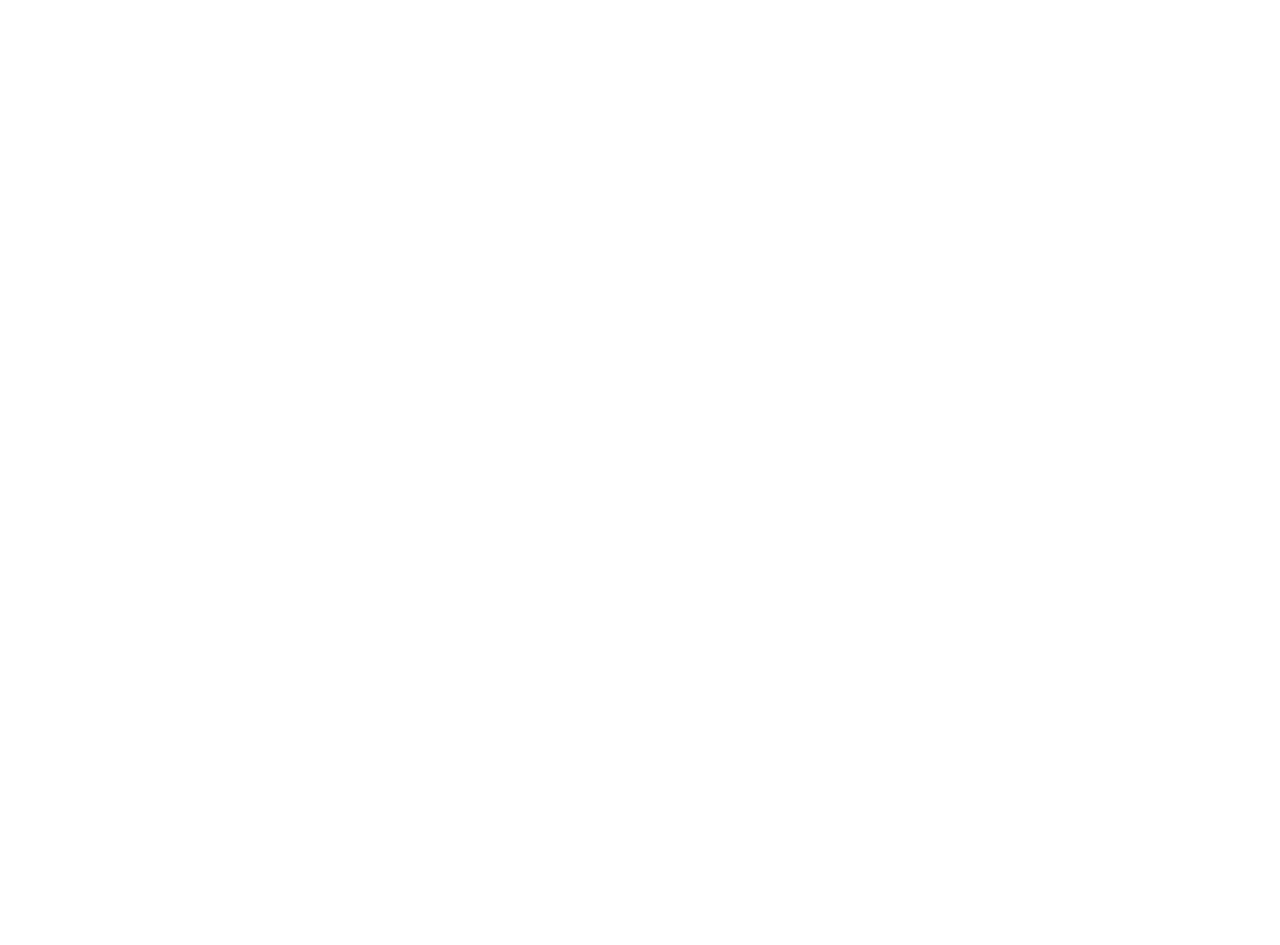
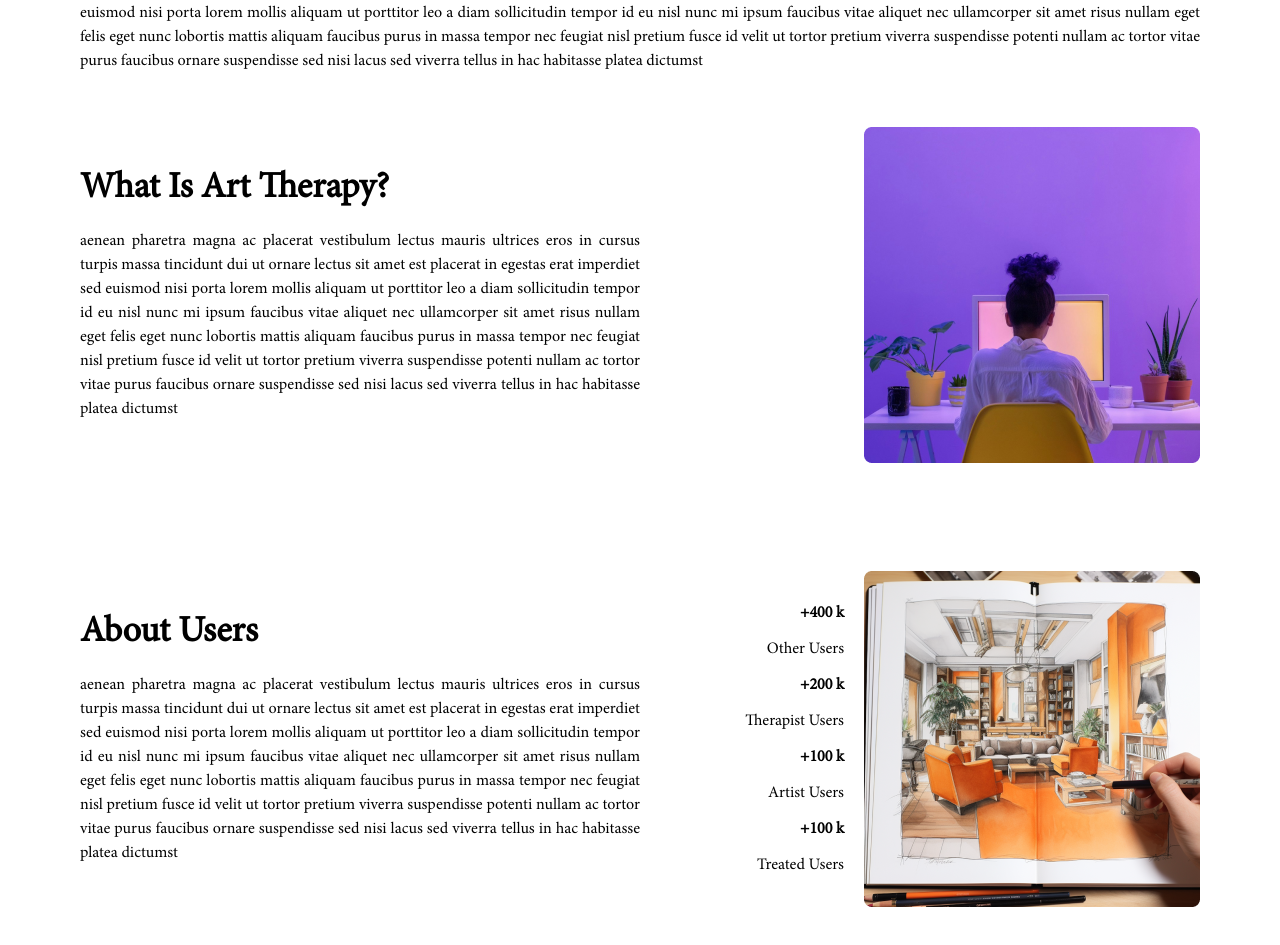
Before and after one commit to zahra-hsb/raamona-parallax, a Next.js app: page / in a window 1280 px wide. Shown: the part 945-1890 px from the top of the page. Before the commit the page ends 842 px from the top, so only its background shows below. Built offline with nearby package versions, Linux system fonts and the light colour scheme.

Commit message:
2 images uploaded and info section created

```diff
--- a/src/app/globals.css
+++ b/src/app/globals.css
@@ -7,7 +7,13 @@
   font-family: minion;
   src: url(./../../public/fonts/MinionPro-Regular.woff);
 }
+h3 {
+  font-weight: 800;
+}
 
+h5 {
+  font-weight: 600;
+}
 
 :root {
 
--- a/src/app/page.js
+++ b/src/app/page.js
@@ -1,4 +1,5 @@
 import Main from "@/components/Main";
+import RaamonaInfo from "@/components/RaamonaInfo";
 import Tabs from "@/components/Tabs";
 import Image from "next/image";
 
@@ -7,6 +8,7 @@ export default function Home() {
     <>
       <Main />
       <Tabs />
+      <RaamonaInfo />
     </>
   );
 }
--- /dev/null
+++ b/src/components/InfoSection/index.jsx
@@ -0,0 +1,25 @@
+import Image from "next/image"
+
+const InfoSection = ({ title, details, pic, usersDetail }) => {
+    return (
+        <>
+            <div className="w-full flex justify-between items-center py-10">
+                <div className="w-1/2 flex flex-col gap-5 py-14">
+                    <h3 className="text-4xl">{title}</h3>
+                    <p className="text-justify">
+                        {details}
+                    </p>
+                </div>
+                <div className="flex gap-5 justify-end items-center">
+                    <div className="flex flex-col gap-3">
+                        {usersDetail}
+                    </div>
+                    <Image src={pic} alt="raamona info" />
+                </div>
+            </div>
+        </>
+    )
+}
+
+
+export default InfoSection
--- /dev/null
+++ b/src/components/RaamonaInfo/index.jsx
@@ -0,0 +1,32 @@
+import InfoSection from "../InfoSection"
+import infoPic1 from '../../../public/images/info/1.png'
+import infoPic2 from '../../../public/images/info/2.png'
+
+const RaamonaInfo = () => {
+    return (
+        <>
+            <section className="py-8 px-20">
+                <div>
+                    <h3 className="text-5xl font-extrabold`">How Does Work Raamona?</h3>
+                    <p className="text-justify">
+                        aenean pharetra magna ac placerat vestibulum lectus mauris ultrices eros in cursus turpis massa tincidunt dui ut ornare lectus sit amet est placerat in egestas erat imperdiet sed euismod nisi porta lorem mollis aliquam ut porttitor leo a diam sollicitudin tempor id eu nisl nunc mi ipsum faucibus vitae aliquet nec ullamcorper sit amet risus nullam eget felis eget nunc lobortis mattis aliquam faucibus purus in massa tempor nec feugiat nisl pretium fusce id velit ut tortor pretium viverra suspendisse potenti nullam ac tortor vitae purus faucibus ornare suspendisse sed nisi lacus sed viverra tellus in hac habitasse platea dictumst
+                    </p>
+                </div>
+                <InfoSection title={'What Is Art Therapy?'} details={'aenean pharetra magna ac placerat vestibulum lectus mauris ultrices eros in cursus turpis massa tincidunt dui ut ornare lectus sit amet est placerat in egestas erat imperdiet sed euismod nisi porta lorem mollis aliquam ut porttitor leo a diam sollicitudin tempor id eu nisl nunc mi ipsum faucibus vitae aliquet nec ullamcorper sit amet risus nullam eget felis eget nunc lobortis mattis aliquam faucibus purus in massa tempor nec feugiat nisl pretium fusce id velit ut tortor pretium viverra suspendisse potenti nullam ac tortor vitae purus faucibus ornare suspendisse sed nisi lacus sed viverra tellus in hac habitasse platea dictumst'} pic={infoPic1} />
+
+                <InfoSection title={'About Users'} details={'aenean pharetra magna ac placerat vestibulum lectus mauris ultrices eros in cursus turpis massa tincidunt dui ut ornare lectus sit amet est placerat in egestas erat imperdiet sed euismod nisi porta lorem mollis aliquam ut porttitor leo a diam sollicitudin tempor id eu nisl nunc mi ipsum faucibus vitae aliquet nec ullamcorper sit amet risus nullam eget felis eget nunc lobortis mattis aliquam faucibus purus in massa tempor nec feugiat nisl pretium fusce id velit ut tortor pretium viverra suspendisse potenti nullam ac tortor vitae purus faucibus ornare suspendisse sed nisi lacus sed viverra tellus in hac habitasse platea dictumst'} pic={infoPic2} usersDetail={<>
+                    <h5 className="text-end">+400 k</h5>
+                    <h6 className="text-end">Other Users</h6>
+                    <h5 className="text-end">+200 k</h5>
+                    <h6 className="text-end">Therapist Users</h6>
+                    <h5 className="text-end">+100 k</h5>
+                    <h6 className="text-end">Artist Users</h6>
+                    <h5 className="text-end">+100 k</h5>
+                    <h6 className="text-end">Treated Users</h6>
+                </>} />
+            </section>
+        </>
+    )
+}
+
+export default RaamonaInfo
```
Also changed, not shown: public/images/info/1.png (added), public/images/info/2.png (added).
